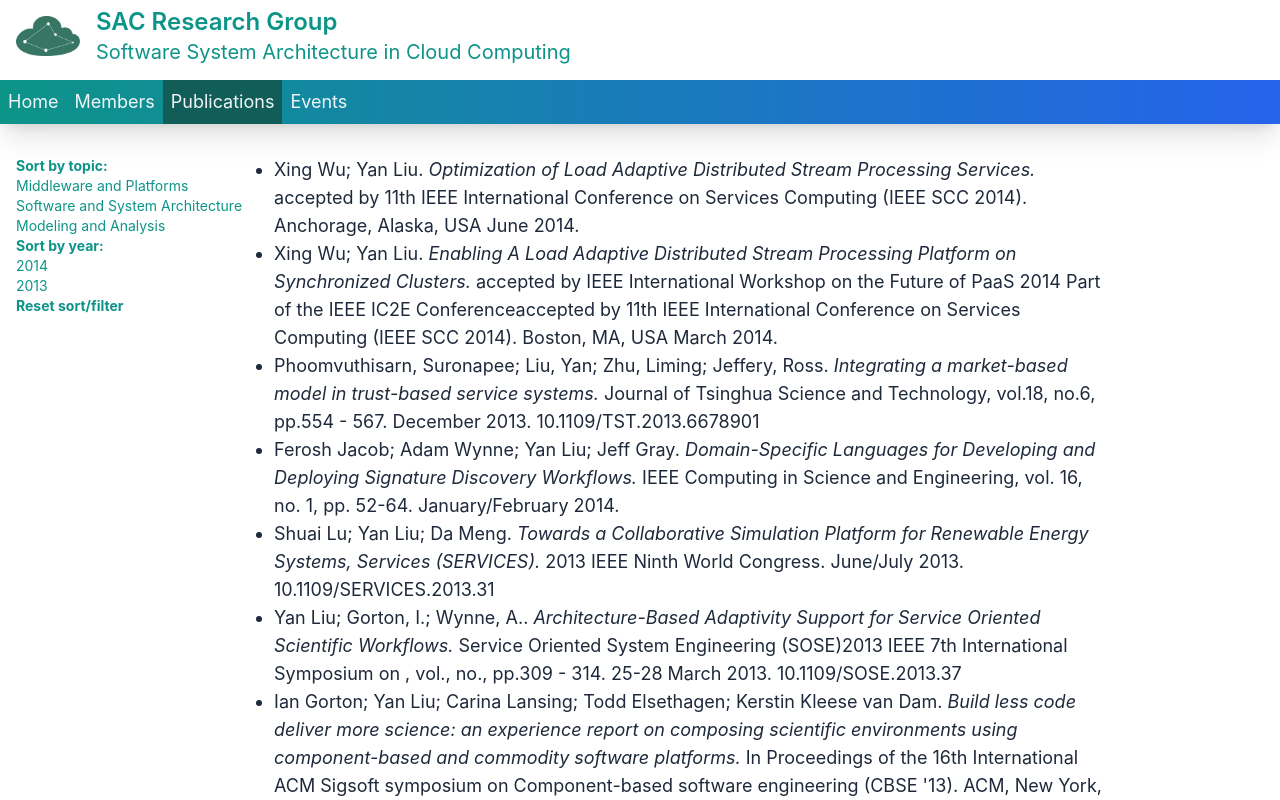
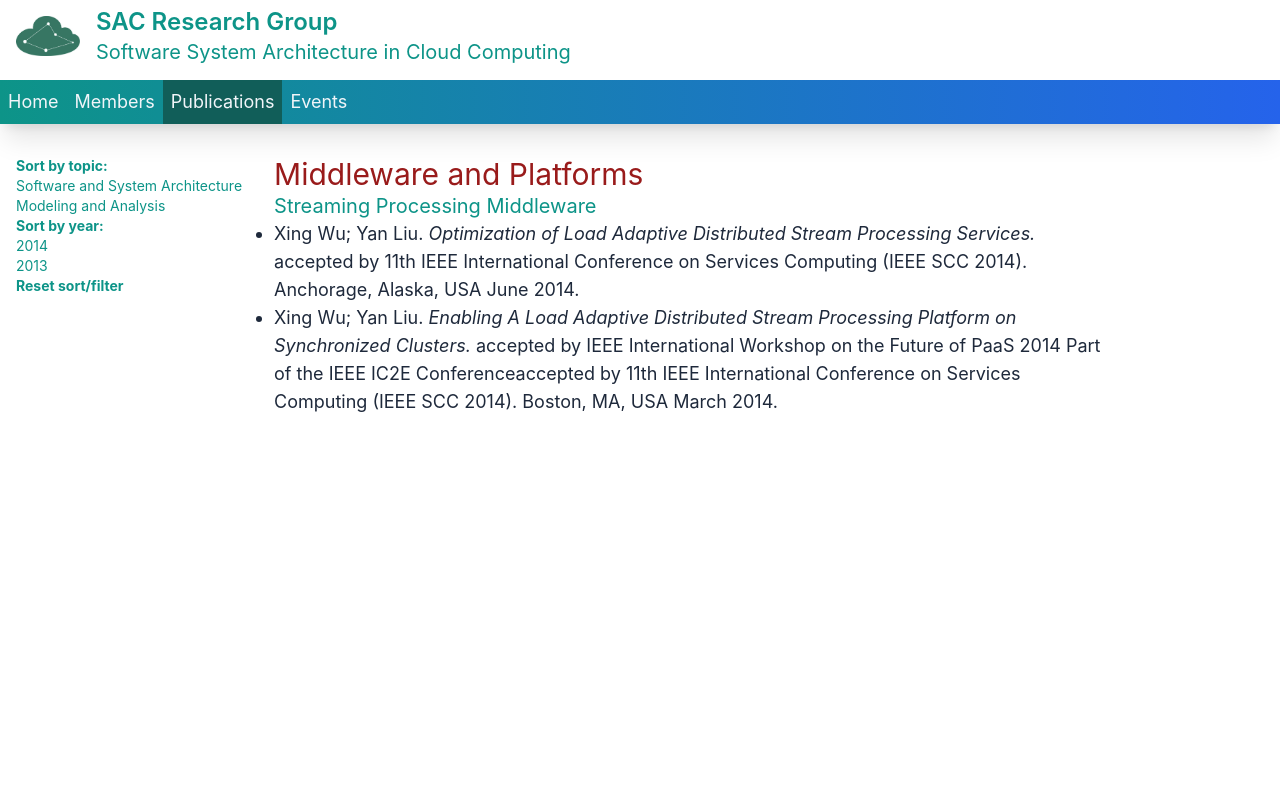
Before and after one commit to sac-research/homepage, a Next.js app: page /publications in a window 1280 px wide. Shown: the top 800 px of the page. Built offline with nearby package versions, Linux system fonts and the light colour scheme.

Commit message:
refactored publication render and restructured db

```diff
--- a/data/publications.js
+++ b/data/publications.js
@@ -1,21 +1,9 @@
-/**
- *
- * @param {int} key
- * @param {string} title
- * @param {Object} author
- * @param {Object} abstract
- * @param {string} url
- * @param {string} progress
- * @param {int} pub_date
- * @param {string} topic
- * @returns {object} publications
- */
 function createPublication({
     key = 0,
     authors = [],
-    title = "",
     topic = "",
     subtopic = "",
+    title = "",
     journal = "",
     conference = "",
     abstract = "",
@@ -59,11 +47,9 @@ const month = {
     12: "December",
 };
 
-/**
- * IEEE bibliography format with markdown notation:
- * **{authors[0]}** and **{authors[1]}**. *{title}*, {journal, vol, no, pg.}, {conference}, {location}. {pub_date} {pub_year}
- */
-export const pubs = [
+export const pubs = {
+    "Software and System Architecture": {
+        "Streaming Processing Middleware": [
             createPublication({
                 authors: ["Xing Wu", "Yan Liu"],
                 topic: "Middleware and Platforms",
@@ -88,6 +74,8 @@ export const pubs = [
                 pub_month: month[3],
                 pub_year: 2014,
             }),
+        ],
+        "Service Oriented Computing": [
             createPublication({
                 authors: ["Phoomvuthisarn, Suronapee", "Liu, Yan", "Zhu, Liming", "Jeffery, Ross"],
                 topic: "Software and System Architecture",
@@ -98,6 +86,8 @@ export const pubs = [
                 pub_year: 2013,
                 doi: "10.1109/TST.2013.6678901",
             }),
+        ],
+        "Domain-Specific System Design": [
             createPublication({
                 authors: ["Ferosh Jacob", "Adam Wynne", "Yan Liu", "Jeff Gray"],
                 topic: "Software and System Architecture",
@@ -145,6 +135,10 @@ export const pubs = [
                 pub_loc: "ACM, New York, NY, USA, 159-168",
                 doi: "10.1145/2465449.2465460",
             }),
+        ],
+    },
+    "Modeling and Analysis": {
+        "Simulation Method and Tool": [
             createPublication({
                 authors: ["Agarwal, K.", "Sharma, P.", "Ma, J.", "Lo, C.", "Gorton, I.", "Liu, Y."],
                 topic: "Modeling and Analysis",
@@ -163,4 +157,6 @@ export const pubs = [
                 pub_loc: "ACM, New York, NY, USA, Article 4 , 6 pages",
                 doi: "10.1145/2541608.2541612",
             }),
-];
+        ],
+    },
+};
--- a/package.json
+++ b/package.json
@@ -20,6 +20,7 @@
     "@mapbox/rehype-prism": "^0.7.0",
     "@tailwindcss/typography": "^0.5.0",
     "classnames": "^2.3.1",
+    "firebase": "^9.6.10",
     "firebase-admin": "^10.0.2",
     "gray-matter": "^4.0.2",
     "next": "latest",
--- a/pages/publications.js
+++ b/pages/publications.js
@@ -1,51 +1,7 @@
 import SEO from "../components/SEO";
 import Layout from "../components/Layout";
-import { getGlobalData } from "../utils/global-data";
 import { useState } from "react";
 import { pubs } from "../data/publications";
-
-const topics = [...new Set(pubs.map((pub) => pub.topic))];
-const subtopics = [...new Set(pubs.map((pub) => pub.subtopic))];
-const years = [...new Set(pubs.map((pub) => pub.pub_year))];
-
-const PublicationObject = ({ entry, index }) => {
-    return (
-        <li key={index} className="list-disc text-slate-800 w-5/6">
-            <h2>
-                {entry.authors.map((author, index) => {
-                    const numberOfAuthors = entry.authors.length;
-                    if (index < numberOfAuthors - 1) {
-                        return author + "; ";
-                    } else return author + ". ";
-                })}
-                <span className="italic">{entry.title + ". "}</span>
-                <span className="">{entry.journal}</span>
-                <span className="">{entry.conference + ". "}</span>
-                <span className="">{entry.pub_loc}</span>
-                <span className="">
-                    {entry.pub_date + " " + entry.pub_month + " " + entry.pub_year + ". "}
-                </span>
-                <span className="">{entry.doi}</span>
-            </h2>
-        </li>
-    );
-};
-
-const PublicationsMapping = ({ subtopic, topic, entries }) => {
-    return (
-        <>
-            <ul>
-                {entries.map((entry, index) =>
-                    entry.topic === topic
-                        ? PublicationObject({ entry, index })
-                        : topic === ""
-                        ? PublicationObject({ entry, index })
-                        : ""
-                )}
-            </ul>
-        </>
-    );
-};
 
 const Sidebar = ({ topics, years, topicCallback, yearCallback }) => {
     return (
@@ -103,6 +59,44 @@ const Sidebar = ({ topics, years, topicCallback, yearCallback }) => {
     );
 };
 
+const topics = Object.keys(pubs);
+const years = [2014, 2013];
+
+function PublicationEntry({ entry }) {}
+
+function PublicationsMap({ topic, entries, year }) {
+    return (
+        <div>
+            <div>
+                <h2 className="text-3xl text-red-800">Middleware and Platforms</h2>
+                <h3 className="text-xl">Streaming Processing Middleware</h3>
+                <ul>
+                    {entries["Software and System Architecture"][
+                        "Streaming Processing Middleware"
+                    ].map((pub, index) => (
+                        <li key={index} className="list-disc text-slate-800 w-5/6">
+                            {pub.authors.map((author, index) => {
+                                const numOfAuthors = pub.authors.length;
+                                if (index < numOfAuthors - 1) {
+                                    return author + "; ";
+                                } else return author + ". ";
+                            })}
+                            <span className="italic">{pub.title + ". "}</span>
+                            <span className="">{pub.journal}</span>
+                            <span className="">{pub.conference + ". "}</span>
+                            <span className="">{pub.pub_loc}</span>
+                            <span className="">
+                                {pub.pub_date + " " + pub.pub_month + " " + pub.pub_year + ". "}
+                            </span>
+                            <span className="">{pub.doi}</span>
+                        </li>
+                    ))}
+                </ul>
+            </div>
+        </div>
+    );
+}
+
 export default function Publications() {
     const [tp, setTopic] = useState("");
     const [yr, setYear] = useState();
@@ -127,13 +121,7 @@ export default function Publications() {
 
                 <div className="flex flex-col grow">
                     {tp === "" ? "" : <h2 className="text-2xl">{tp}</h2>}
-                    <PublicationsMapping
-                        entries={pubs}
-                        props={(tp, yr)}
-                        topics={topics}
-                        topic={tp}
-                        subtopics={subtopics}
-                    ></PublicationsMapping>
+                    <PublicationsMap entries={pubs} topic={tp} year={yr}></PublicationsMap>
                 </div>
             </div>
         </Layout>
```
Also changed, not shown: encs-host/index.html (deleted, +0 -23 lines), 2 other files (tests, documents, lock files or other folders). Lines whose indentation alone changed are shown as unchanged.
